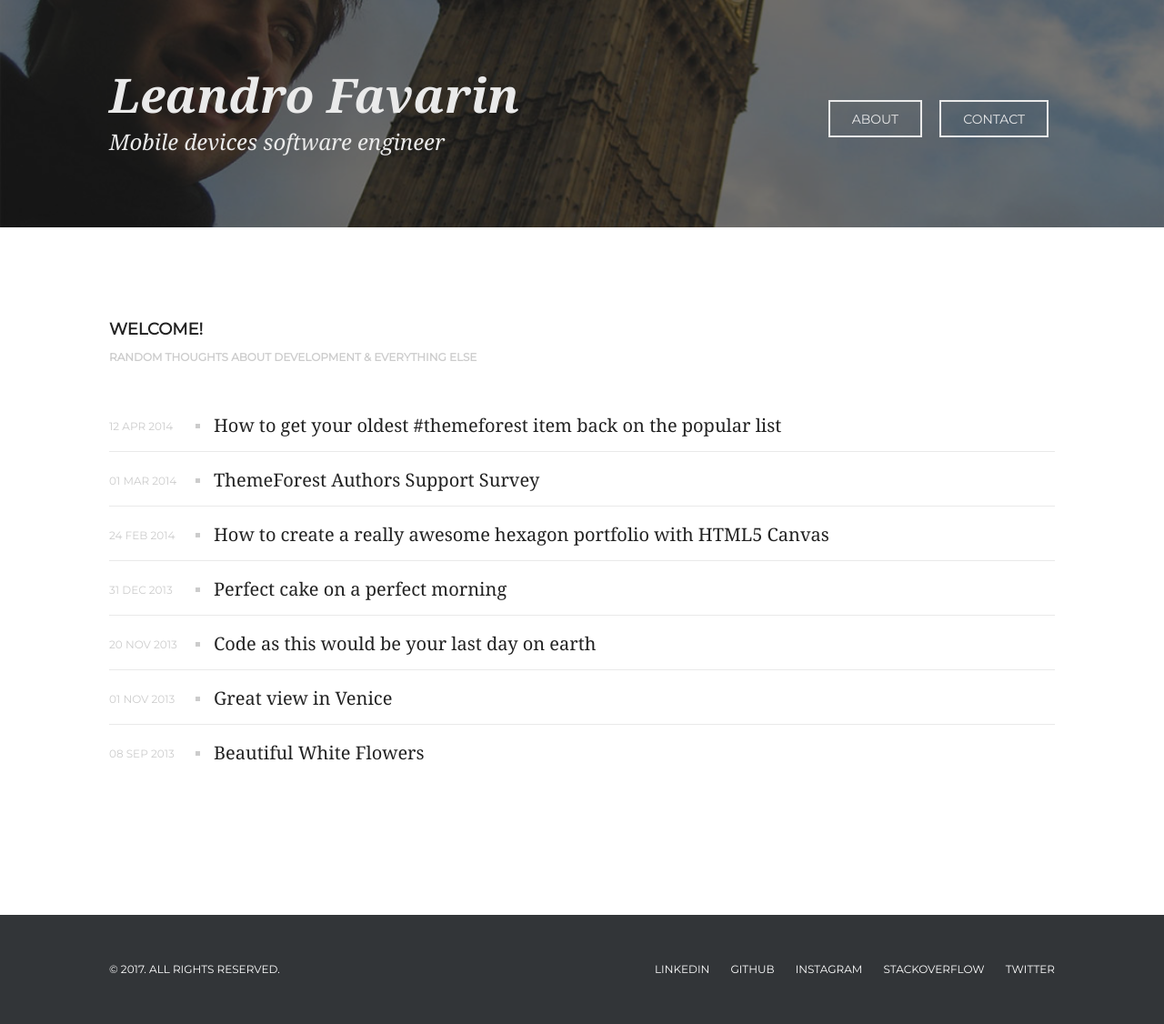
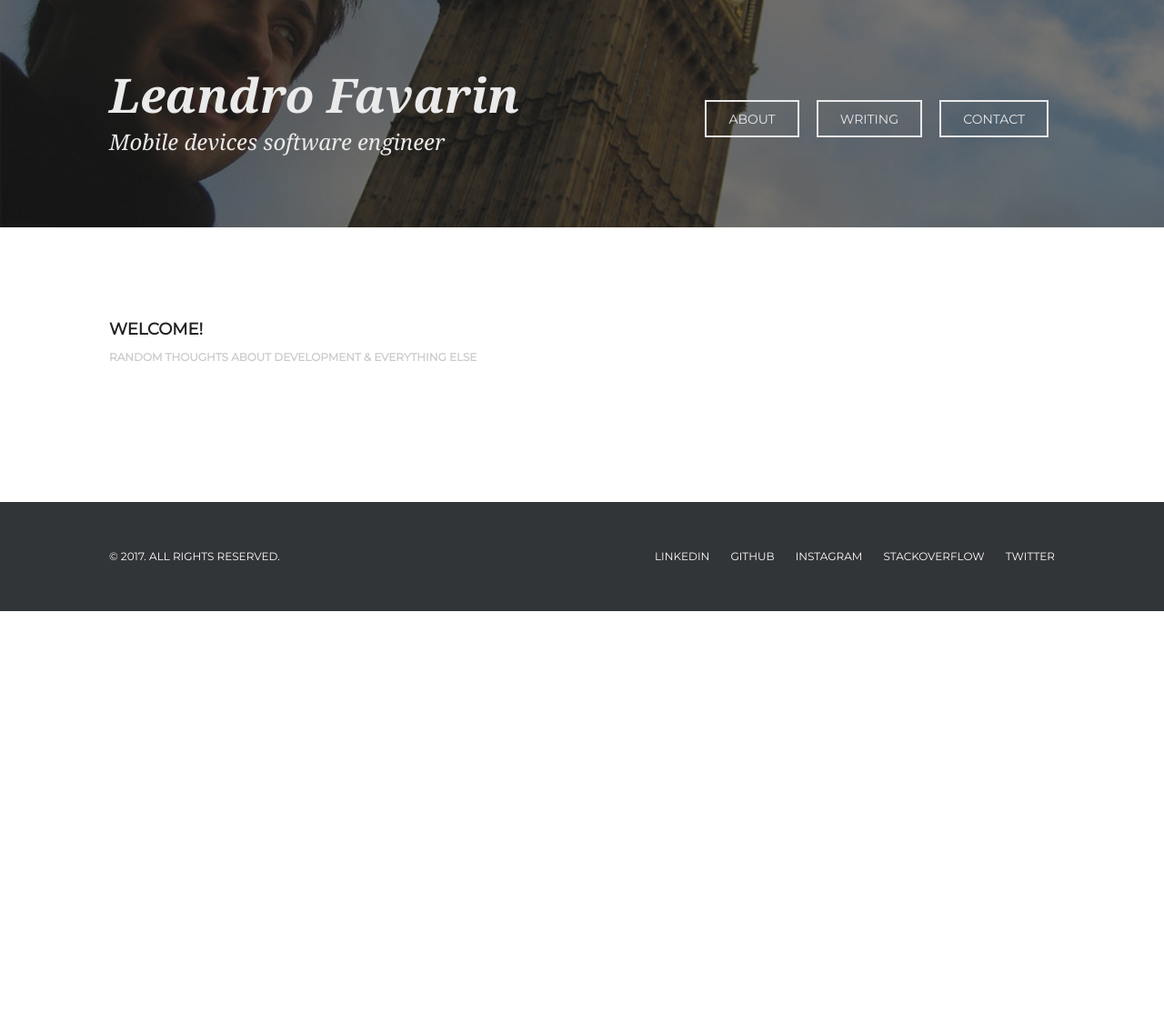
Before and after one commit to leandrofavarin/leandrofavarin.github.io, a Jekyll site: the page built from blog/index.html, in a window 1280 px wide. Shown: the whole page at 91% size. Built offline with Jekyll 4.4.1, drawn with Linux system fonts in a browser that asks for light colours; some web fonts are replaced; after the commit the page ends 900 px from its top, so only the background shows below that; some of the changed lines change nothing that is shown.

Commit message:
Show blog section (#1)

```diff
--- a/_includes/header.html
+++ b/_includes/header.html
@@ -13,7 +13,7 @@
 
 	        <nav id="main-nav" role="navigation">
 				<a href="/about/" class="{% if page.url == '/about/index.html' %}selected{% endif %}">About</a>
-				<!-- <a href="/blog/" class="{% if page.url == '/blog/index.html' %}selected{% endif %}">Writing</a> -->
+				<a href="/blog/" class="{% if page.url == '/blog/index.html' %}selected{% endif %}">Writing</a>
 				<a href="mailto:lfavarin+site@gmail.com">Contact</a>
 			</nav>
 
--- a/_posts/2013-09-08-white-flowers.markdown
+++ /dev/null
@@ -1,12 +0,0 @@
----
-layout: post
-title: Beautiful White Flowers
-tags:
-- free time
----
-
-<figure>
-	<img src="http://demo.krownthemes.com/jackman/img/blog_4.jpg" alt="White Flowers">
-</figure>
-
-One morning, when Gregor Samsa woke from troubled dreams, he found himself transformed in his bed into a horrible vermin. He lay on his armour-like back, and if he lifted his head a little he could see his brown belly, slightly domed and divided by arches into stiff sections. The bedding was hardly able to cover it and seemed ready to slide off any moment. His many legs, pitifully thin compared with the size of the rest of him, waved about helplessly as he looked.
--- a/_posts/2013-11-01-in-venice.markdown
+++ /dev/null
@@ -1,18 +0,0 @@
----
-layout: post
-title: Great view in Venice
-tags:
-- travel
-- free time
----
-
-The bedding was hardly able to cover it and seemed ready to slide off any moment. His many legs, pitifully thin compared with the size of the rest of him, waved about helplessly as he looked.
-
-<figure>
-	<img src="http://demo.krownthemes.com/jackman/img/blog_3.jpg" alt="Venice Canal">
-	<figcaption>Venice Canal</figcaption>
-</figure>
-
->One morning, when Gregor Samsa woke from troubled dreams, he found himselftransformed in his bed into a horrible vermin.
-
-A collection of textile samples lay spread out on the table Samsa was a travelling salesman and above it there hung a picture that he had recently cut out of an illustrated magazine and housed in a nice, gilded frame. It showed a lady fitted out with a fur hat and fur boa who sat upright, raising a heavy fur muff that covered the whole of her vlower arm towards the viewer. Gregor then turned to look out the window at the dull weather.
--- a/_posts/2013-11-20-code-like.markdown
+++ /dev/null
@@ -1,32 +0,0 @@
----
-layout: post
-title: Code as this would be your last day on earth
-tags:
-- tutorial
----
-
-One morning, when Gregor Samsa woke from troubled dreams, he found himself transformed in his bed into a horrible vermin. He lay on his armour-like back, and if he lifted his head a little he could see his brown belly, slightly domed and divided by arches into stiff sections. The bedding was hardly able to cover it and seemed ready to slide off any moment. His many legs, pitifully thin compared with the size of the rest of him, waved about helplessly as he looked.
-
-He thought. It wasn a dream. His room, a proper human room although a little too small, lay peacefully between its four familiar walls. A collection of textile samples lay spread out on the table Samsa was a travelling salesman and above it there hung a picture that he had recently cut out of an illustrated magazine and housed in a nice, gilded frame. It showed a lady fitted out with a fur hat and fur boa who sat upright, raising a heavy fur muff that covered the whole of her vlower arm towards the viewer. Gregor then turned to look out the window at the dull weather.
-
-### Gregor then turned to look out the window at the dull weather ###
-
-His room, a proper human room although a little too small, lay peacefully between its four familiar walls.A collection of textile samples lay spread out on the table - Samsa was a travelling salesman - and above it there hung a picture that he had recently cut out of an illustrated magazine and housed in a nice, gilded frame.
-
-It showed a lady fitted out with a fur hat and fur boa who sat upright, raising a heavy fur muff that covered the whole of her lower arm towards the viewer.
-
-+ 1 to 1 1/2 pounds skinless black cod fillets
-+ 1/4 cup sake
-+ 1/4 cup rice vinegar
-+ 1/4 cup canola, rice bran or other neutral oil
-+ 2 Tbsp soy sauce
-+ 1 Tbsp minced fresh ginger
-+ Dark sesame oil, for garnish
-+ 3 green onions, thinly sliced on the diagonal, for garnish
-+ 1 Tbsp toasted sesame seeds, for garnish
-
-He thought. It wasn a dream. His room, a proper human room although a little too small, lay peacefully between its four familiar walls. A collection of textile samples lay spread out on the table Samsa was a travelling salesman and above it there hung a picture that he had recently cut out of an illustrated magazine and housed in a nice, gilded frame. It showed a lady fitted out with a fur hat and fur boa who sat upright, raising a heavy fur muff that covered the whole of her vlower arm towards the viewer. Gregor then turned to look out the window at the dull weather.
-
-His room, a proper human room although a little too small, lay peacefully between its four familiar walls.A collection of textile samples lay spread out on the table - Samsa was a travelling salesman - and above it there hung a picture that he had recently cut out of an illustrated magazine and housed in a nice, gilded frame.
-
-It showed a lady fitted out with a fur hat and fur boa who sat upright, raising a heavy fur muff that covered the whole of her lower arm towards the viewer.
--- a/_posts/2013-12-31-perfect-cake.markdown
+++ /dev/null
@@ -1,13 +0,0 @@
----
-layout: post
-title: Perfect cake on a perfect morning
-tags:
-- free time
----
-
-<figure>
-	<img src="http://demo.krownthemes.com/jackman/img/blog_2.jpg" alt="Empty pockets">
-	<figcaption>Down the corner</figcaption>
-</figure>
-
-One morning, when Gregor Samsa woke from troubled dreams, he found himself transformed in his bed into a horrible vermin. He lay on his armour-like back, and if he lifted his head a little he could see his brown belly, slightly domed and divided by arches into stiff sections. The bedding was hardly able to cover it and seemed ready to slide off any moment. His many legs, pitifully thin compared with the size of the rest of him, waved about helplessly as he looked.
--- a/_posts/2014-02-24-hexagon-portfolio.markdown
+++ /dev/null
@@ -1,71 +0,0 @@
----
-layout: post
-title: How to create a really awesome hexagon portfolio with HTML5 Canvas
-tags:
-- tutorial
----
-
-One morning, when Gregor Samsa woke from troubled dreams, he found himself transformed in his bed into a horrible vermin.
-
-He lay on his armour-like back, and if he lifted his head a little he could see his brown belly, slightly domed and divided by arches into stiff sections.
-
-	jQuery.fn.styledSelect = function(options) {
-
-		var prefs = {
-			coverClass : 'select-replace-cover',
-			innerClass : 'select-replace',
-			adjustPosition : { top:0, left:0 },
-			selectOpacity : 0
-		}
-
-		if (options) jQuery.extend(prefs,options);
-
-		return this.each(function(){
-
-			var $selElm = jQuery(this);
-
-			$selElm.wrap('<span><'+'/span>');
-			$selElm.after('<span><'+'/span>');
-
-			var $selReplace = $selElm.next(),
-				$selCover = $selElm.parent();
-
-			$selElm.css({
-				'opacity': prefs.selectOpacity,
-				'visibility': 'visible',
-				'position': 'absolute',
-				'top' :0,
-				'left': 0,
-				'display': 'inline',
-				'z-index': 1
-			});
-
-			$selCover.addClass(prefs.coverClass).css({
-				'display': 'inline-block',
-				'position': 'relative',
-				'top' :prefs.adjustPosition.top,
-				'left' :prefs.adjustPosition.left,
-				'z-index': 0,
-				'vertical-align': 'middle',
-				'text-align': 'left'
-			});
-
-			$selReplace.addClass(prefs.innerClass).css({
-				'display': 'block',
-				'white-space': 'nowrap'
-			});
-
-			$selElm.bind('change',function() {
-				jQuery(this).next().text(this.options[this.selectedIndex].text);
-			})
-
-			$selReplace.text($selElm.children('option').eq($selElm.context.selectedIndex).text());
-			$selCover.width($selElm.width()+'px');
-
-		});
-
-	}
-
-The bedding was hardly able to cover it and seemed ready to slide off any moment.
-
-His many legs, pitifully thin compared with the size of the rest of him, waved about helplessly as he looked.
--- a/_posts/2014-03-01-themeforest-support.markdown
+++ /dev/null
@@ -1,16 +0,0 @@
----
-layout: post
-title: ThemeForest Authors Support Survey
-tags:
-- themeforest
----
-
-He lay on his armour-like back, and if he lifted his head a little he could see his brown belly, slightly domed and divided by arches into stiff sections.
-
-<iframe src="http://player.vimeo.com/video/16042239?title=0&amp;byline=0&amp;portrait=0&amp;color=ffffff" width="1040" height="585" frameborder="0"> </iframe>
-
- A collection of textile samples lay spread out on the table - Samsa was a travelling salesman - and above it there hung a picture that he had recently cut out of an illustrated magazine and housed in a nice, gilded frame.
-
-It showed a lady fitted out with a fur hat and fur boa who sat upright, raising a heavy fur muff that covered the whole of her lower arm towards the viewer.
-
-Gregor then turned to look out the window at the dull weather.
--- a/_posts/2014-04-12-themeforest-marketing.markdown
+++ /dev/null
@@ -1,24 +0,0 @@
----
-layout: post
-title: How to get your oldest &#35;themeforest item back on the popular list
-tags:
-- marketing
-- themeforest
----
-
-One morning, when Gregor Samsa woke from troubled dreams, he found himself transformed in his bed into a horrible vermin. He lay on his armour-like back, and if he lifted his head a little he could see his brown belly, slightly domed and divided by arches into stiff sections. The bedding was hardly able to cover it and seemed ready to slide off any moment. His many legs, pitifully thin compared with the size of the rest of him, waved about helplessly as he looked.
-
-<figure>
-	<img src="http://demo.krownthemes.com/jackman/img/blog_1.jpg" alt="Empty pockets">
-	<figcaption>What's in my pockets</figcaption>
-</figure>
-
-One morning, when Gregor Samsa woke from troubled dreams, he found himself transformed in his bed into a horrible vermin. He lay on his armour-like back, and if he lifted his head a little he could see his brown belly, slightly domed and divided by arches into stiff sections. The bedding was hardly able to cover it and seemed ready to slide off any moment. His many legs, pitifully thin compared with the size of the rest of him, waved about helplessly as he looked.
-
-He thought. It wasn a dream. His room, a proper human room although a little too small, lay peacefully between its four familiar walls. A collection of textile samples lay spread out on the table Samsa was a travelling salesman and above it there hung a picture that he had recently cut out of an illustrated magazine and housed in a nice, gilded frame. It showed a lady fitted out with a fur hat and fur boa who sat upright, raising a heavy fur muff that covered the whole of her vlower arm towards the viewer. Gregor then turned to look out the window at the dull weather.
-
-### Gregor then turned to look out the window at the dull weather ###
-
-His room, a proper human room although a little too small, lay peacefully between its four familiar walls.A collection of textile samples lay spread out on the table - Samsa was a travelling salesman - and above it there hung a picture that he had recently cut out of an illustrated magazine and housed in a nice, gilded frame.
-
-It showed a lady fitted out with a fur hat and fur boa who sat upright, raising a heavy fur muff that covered the whole of her lower arm towards the viewer.
```
